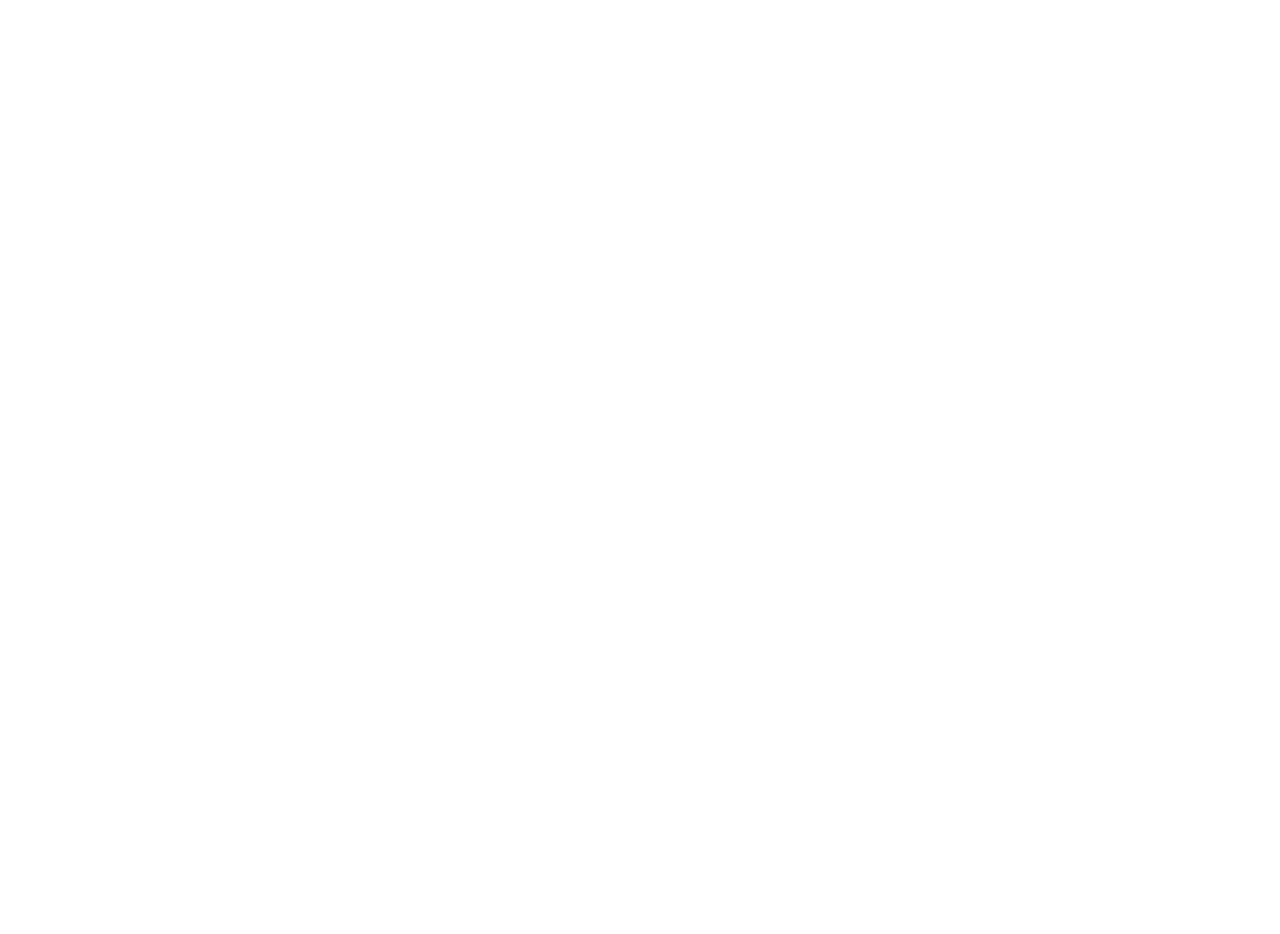
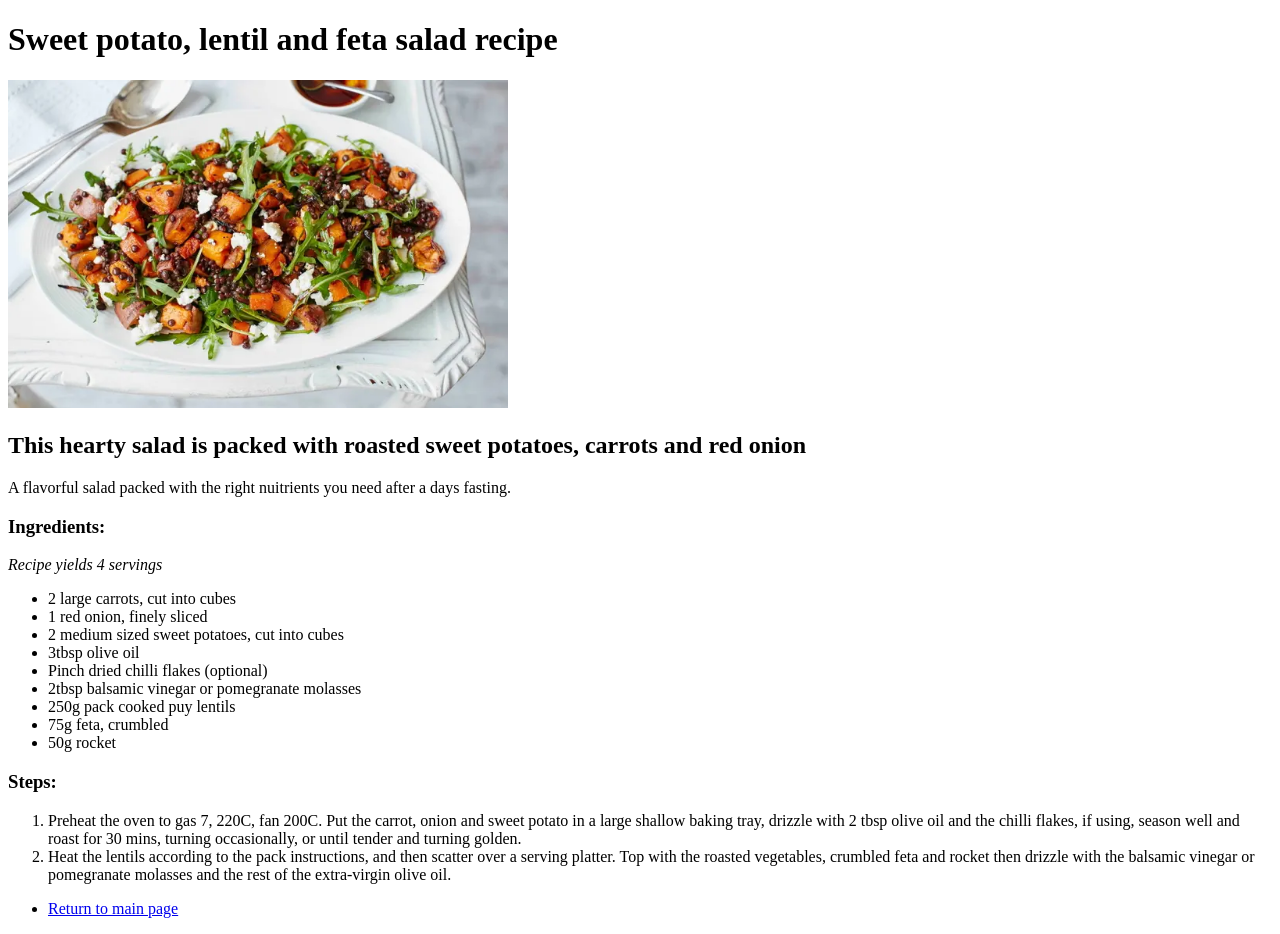
Before and after one commit to MohamedYosef1/odin-recipe, a plain HTML site: page recipes/salad.html in a window 1280 px wide. Before the commit the page ends 800 px from the top, so only its background shows below. Drawn offline with Linux system fonts and the light colour scheme.

Commit message:
Finish salad page and update main page
Project is now completed.

```diff
--- a/recipes/salad.html
+++ b/recipes/salad.html
@@ -0,0 +1,62 @@
+<!DOCTYPE html>
+<html lang="en">
+  <head>
+    <meta charset="UTF-8" />
+    <title>Salad</title>
+  </head>
+
+  <body>
+    <!--                     Header                          -->
+
+    <h1 class="top">Sweet potato, lentil and feta salad recipe</h1>
+    <img
+      width="500"
+      px
+      src="../img/salad.webp"
+      alt="Beatiful plated salad with sweet potato, lentil and feta"
+    />
+
+    <!--                      Description                     -->
+
+    <h2>This hearty salad is packed with roasted sweet potatoes, carrots and red onion</h2>
+    <p>
+      A flavorful salad packed with the right nuitrients you need after a days fasting.
+    </p>
+
+    <!--                  Ingredients                        -->
+
+    <h3>Ingredients:</h3>
+    <em>
+      <p>Recipe yields 4 servings</p>
+    </em>
+    <ul>
+      <li>2 large carrots, cut into cubes</li>
+      <li>1 red onion, finely sliced</li>
+      <li>2 medium sized sweet potatoes, cut into cubes</li>
+      <li>3tbsp olive oil</li>
+      <li>Pinch dried chilli flakes (optional)</li>
+      <li>2tbsp balsamic vinegar or pomegranate molasses</li>
+      <li>250g pack cooked puy lentils</li>
+      <li>75g feta, crumbled</li>
+      <li>50g rocket</li>
+    </ul>
+
+    <!--                     Steps                             -->
+
+    <h3>Steps:</h3>
+    <ol>
+        <li>Preheat the oven to gas 7, 220C, fan 200C. Put the carrot, onion and sweet potato in a large shallow baking tray, drizzle with 2 tbsp olive oil and the chilli flakes, if using, season well and roast for 30 mins, turning occasionally, or until tender and turning golden.</li>
+        <li>Heat the lentils according to the pack instructions, and then scatter over a serving platter. Top with the roasted vegetables, crumbled feta and rocket then drizzle with the balsamic vinegar or pomegranate molasses and the rest of the extra-virgin olive oil.</li>
+    </ol>
+
+    <!--                            Links                     -->
+
+    <ul>
+      <li>
+        <a href="../index.html">Return to main page</a>
+      </li>
+    </ul>
+
+
+  </body>
+</html>
```
Also changed, not shown: index.html (+14 -1 lines), recipes/dhal.html (+19 -9 lines), recipes/samosa.html (+2 -2 lines), img/dhal.webp (added), img/iftar.jpg (added), img/salad.webp (added).
